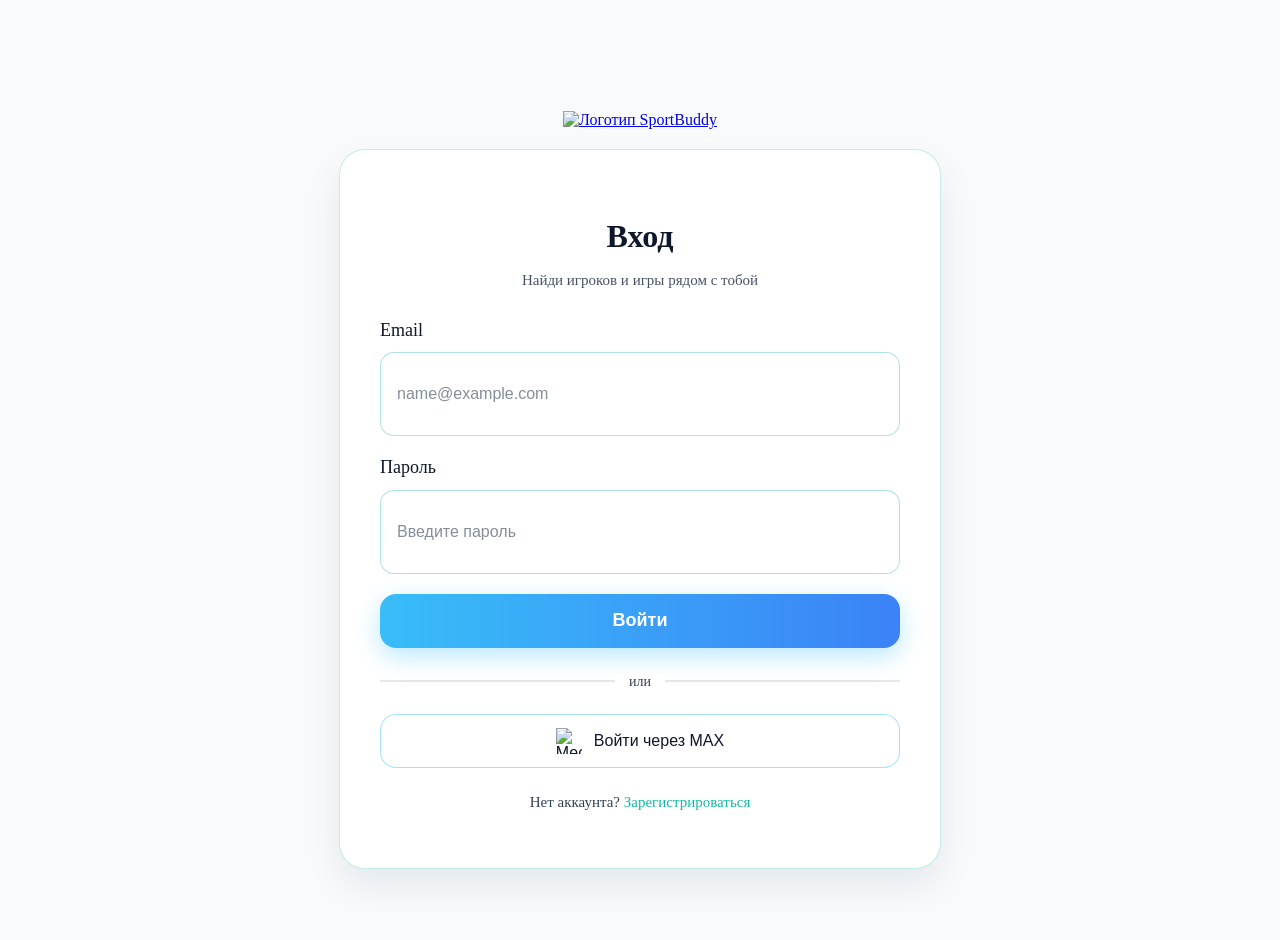
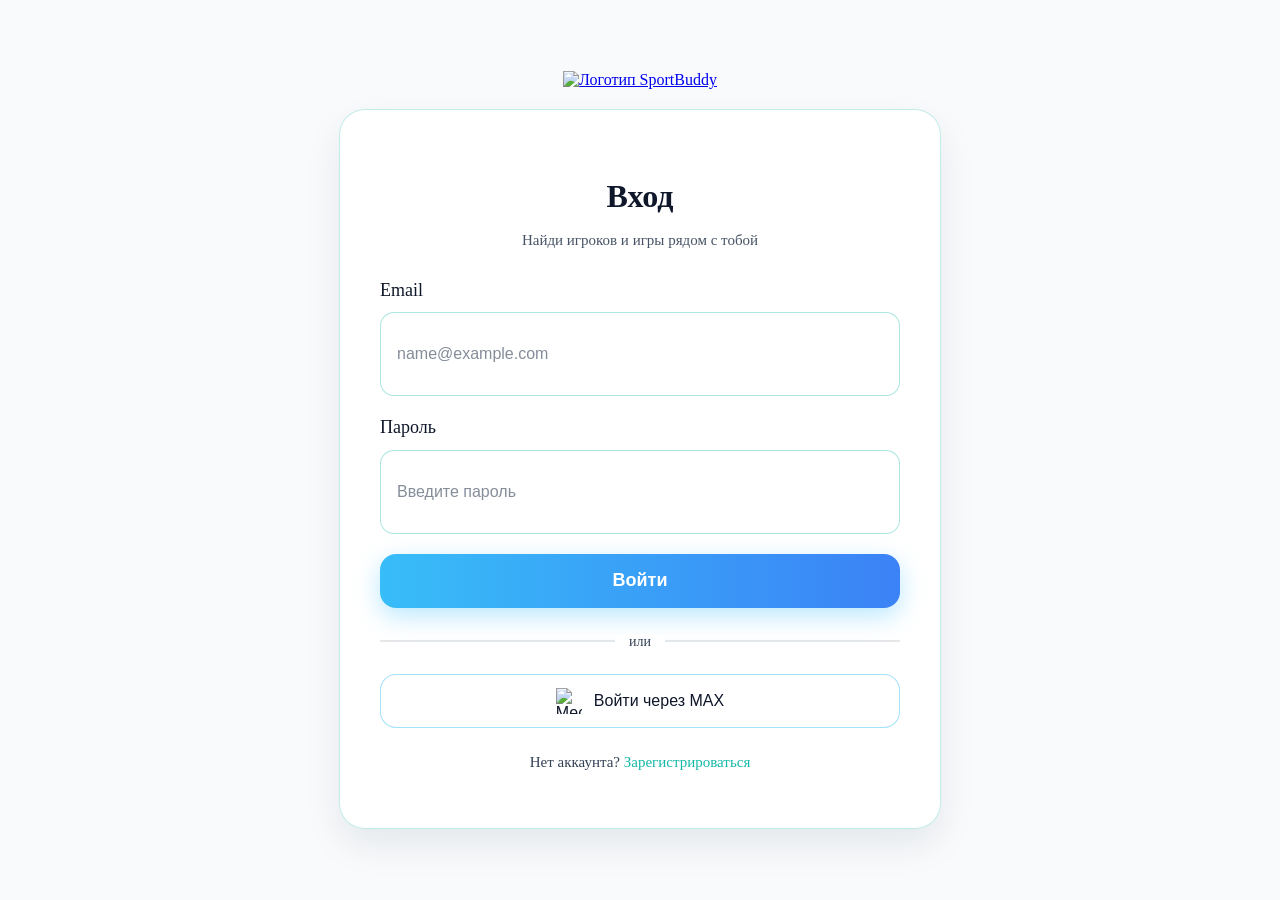

Добавлена страница регистрации

--- a/src/main/resources/static/style/styles_auth.css
+++ b/src/main/resources/static/style/styles_auth.css
@@ -10,8 +10,9 @@ body {
   justify-content: center;
   align-items: center;
   gap: 20px;
+  box-sizing: border-box;
   min-height: 100vh;
-  padding-top: 40px;
+  padding: 40px 16px;
 }
 
 .auth_logo-image {
@@ -182,4 +183,39 @@ body {
 
 .auth_link:hover {
   text-decoration: underline;
+}
+
+.auth_label-text {
+  display: inline-flex;
+  align-items: center;
+  gap: 4px;
+}
+
+.auth_required {
+  color: #ef4444;
+  font-weight: 700;
+  line-height: 1;
+}
+
+.auth_container-signup {
+  max-width: 620px;
+}
+
+.auth_form-signup {
+  display: grid;
+  grid-template-columns: 1fr 1fr;
+}
+
+.auth_form-signup .auth_button {
+  grid-column: 1 / -1;
+}
+
+@media (max-width: 560px) {
+  .auth_form-signup {
+    grid-template-columns: 1fr;
+  }
+
+  .auth_form-signup .auth_button {
+    grid-column: auto;
+  }
 }
